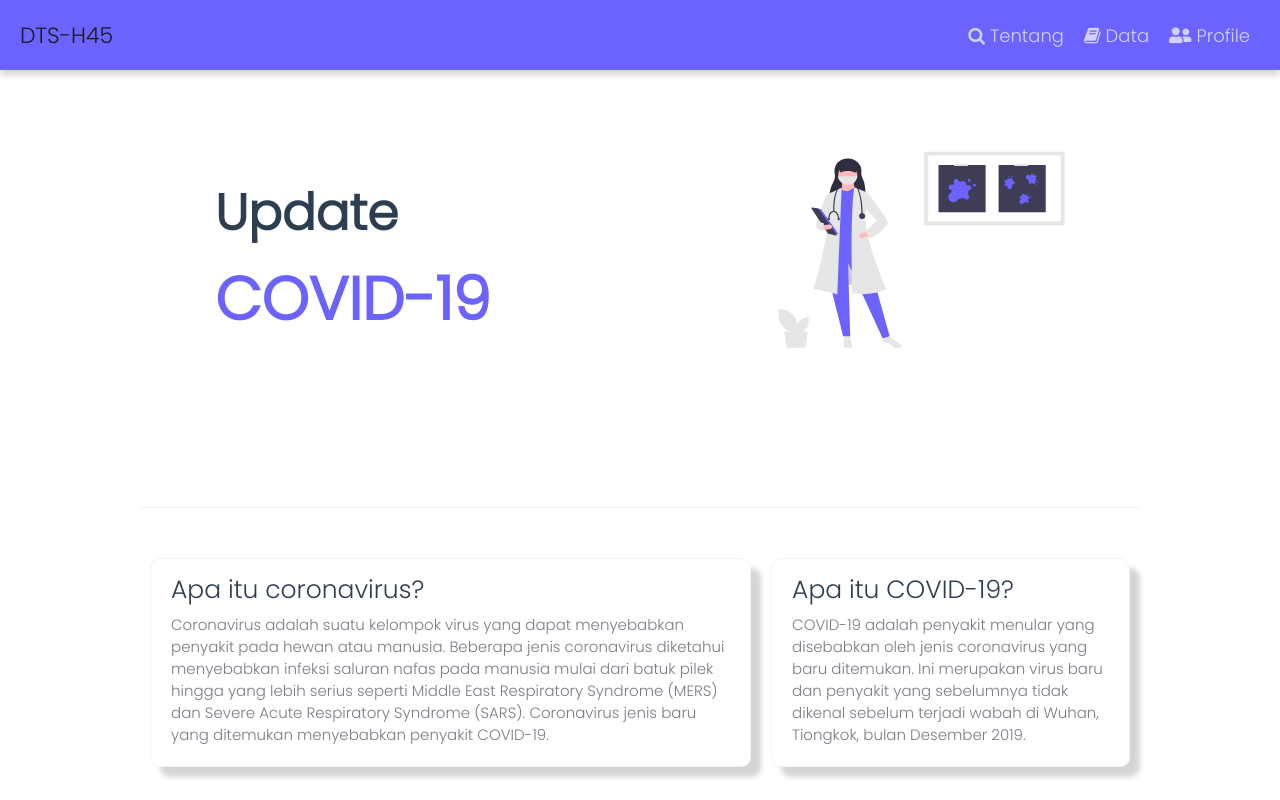
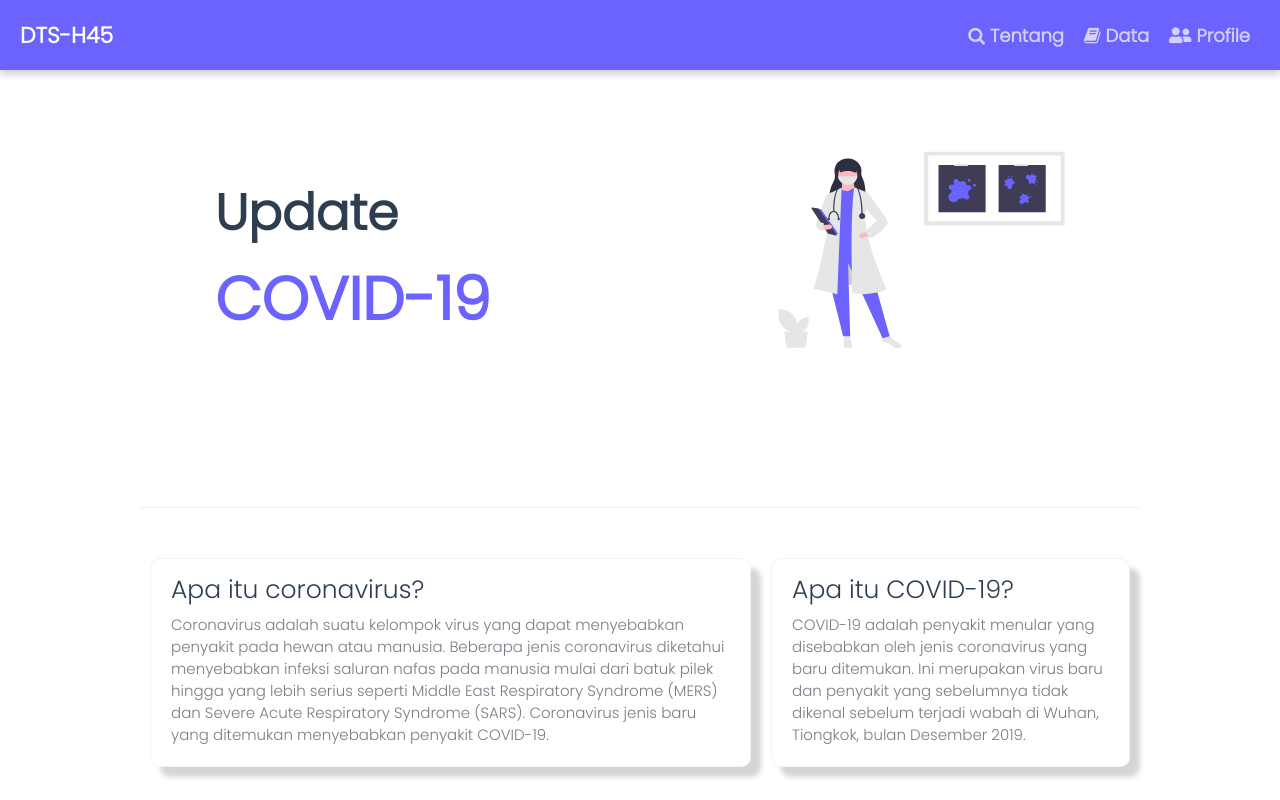
Before and after one commit to pirmansh/dts2020, a plain HTML site: page index.html in a window 1280 px wide. In both pictures the pointer is over the link "DTS-H45". Shown: the top 800 px of the page. Drawn offline with Linux system fonts and the light colour scheme; no server answers.

Commit message:
Update style.css

```diff
--- a/src/css/style.css
+++ b/src/css/style.css
@@ -50,11 +50,13 @@ body {
     color: rgba(255, 255, 255, 0.7);
     display: inline-block;
     transition: all 1.5s;
+    font-weight: bold;
 }
 
 #logo:hover,
 .nav-links:hover {
-    color: rgb(27, 26, 26);
+    color: #fff;
+
 }
 
 #logo {
```
